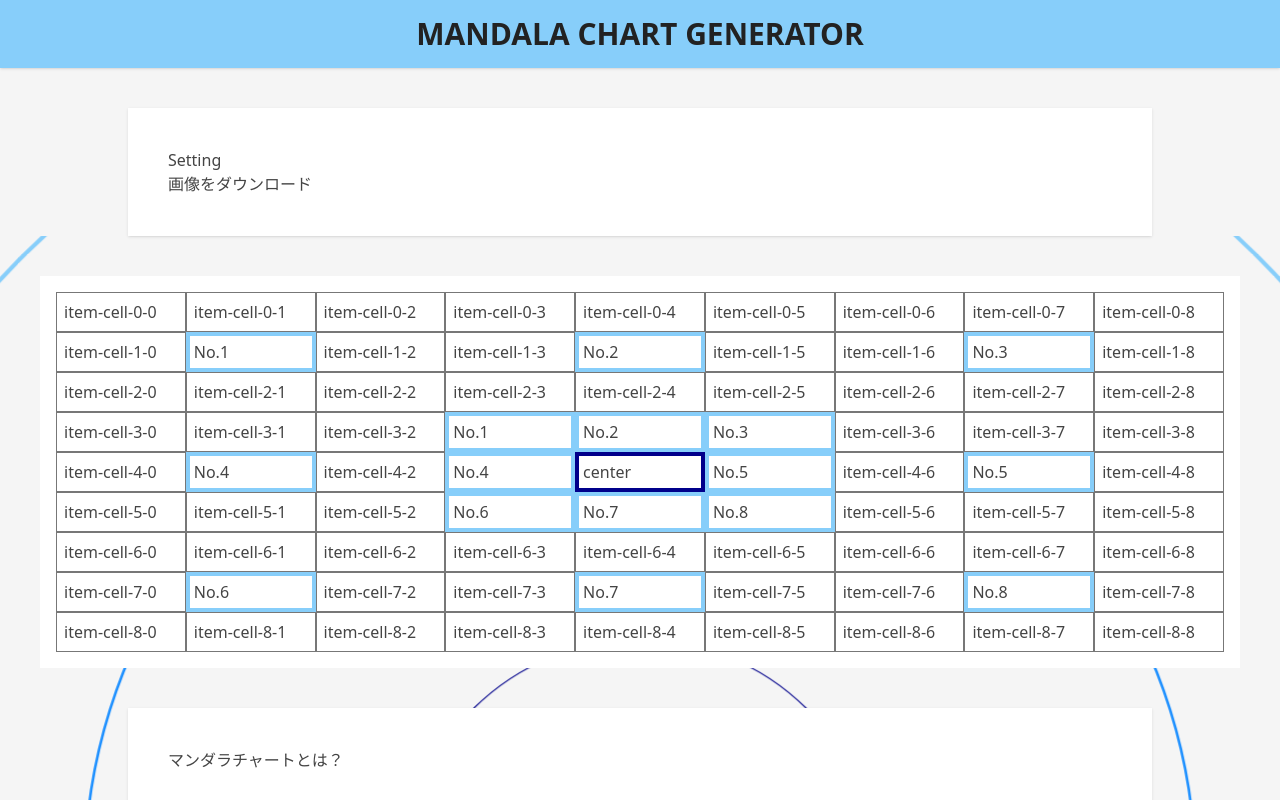
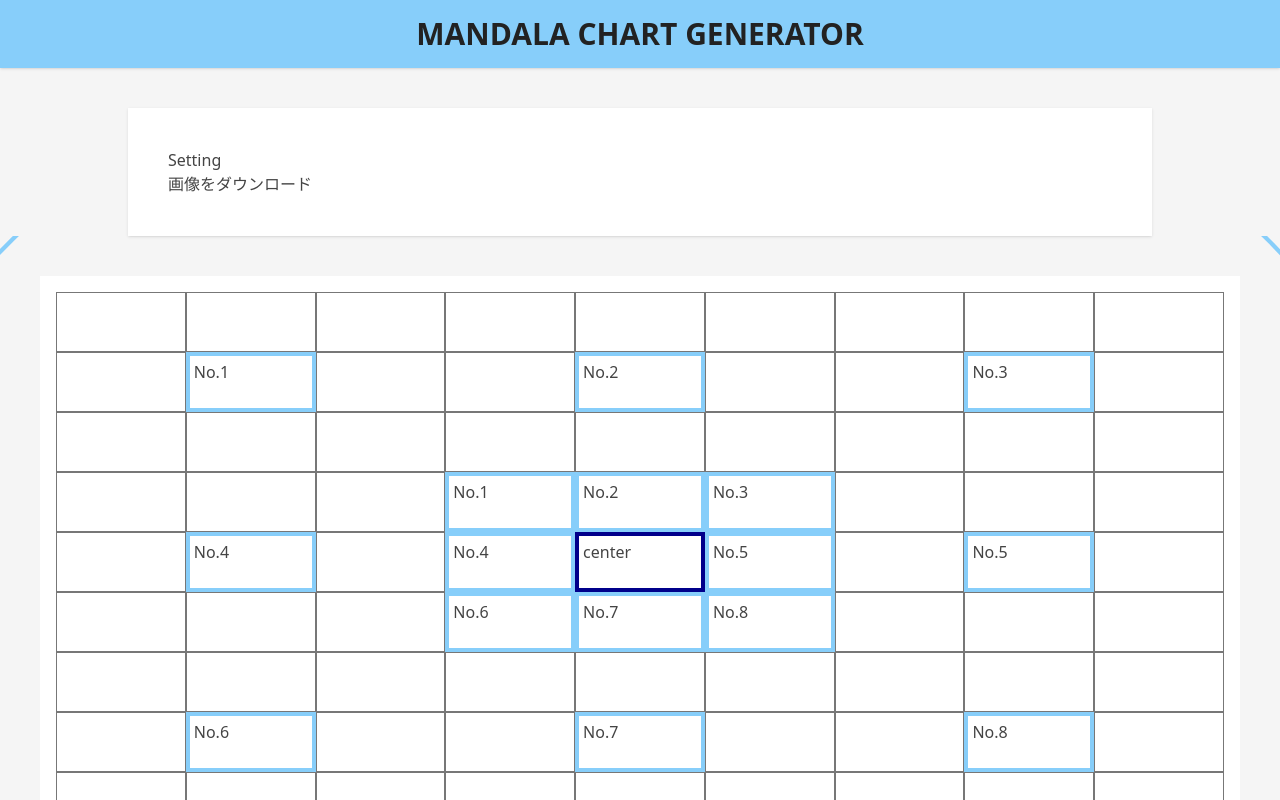
Before and after one commit to kapibara99/mandala_chart, a React (Vite) app: page / in a window 1280 px wide. Shown: the top 800 px of the page. Built offline with nearby package versions, Linux system fonts and the light colour scheme.

Commit message:
fixed default cell

```diff
--- a/src/components/chart/chart.default.ts
+++ b/src/components/chart/chart.default.ts
@@ -2,6 +2,9 @@ import { ChartStyle, MandalaCellProps } from "./chart";
 
 export const CHART_MAIN_ID = "chart-main";
 
+export const CHART_COLORS = [
+  ""
+]
 export const DEFAULT_BG_COLOR = "#000000";
 export const DEFAULT_FONT_COLOR = "#000000";
 
@@ -47,7 +50,7 @@ export const DEFAULT_CHART_DATA = () => {
         obj.value = zahyouValue;
         obj.cellType = zahyouValue.includes("No.") ? "subTitle" : "title";
       } else {
-        obj.value = `item-cell-${i}-${j}`;
+        obj.value = "";
       }
       result.push(obj);
     }
--- a/src/components/chart/chartCell.tsx
+++ b/src/components/chart/chartCell.tsx
@@ -37,7 +37,7 @@ export default function MandalaCell({ cellType, value, isFocused, zahyou }: Mand
   };
 
   return (
-    <div className="relative p-2 break-all" data-zahyou={zahyou.join(",")}>
+    <div className="relative p-2 break-all min-h-15" data-zahyou={zahyou.join(",")}>
       {/* ツールチップ */}
       <div
         className={
```
